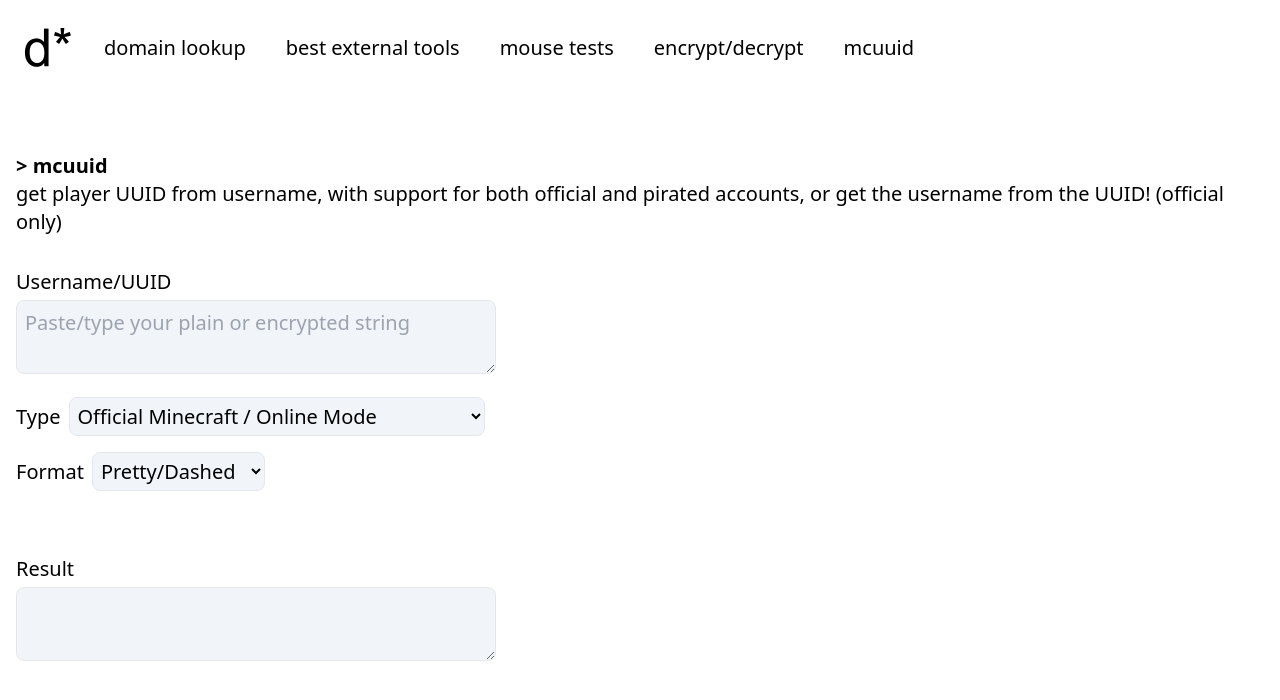
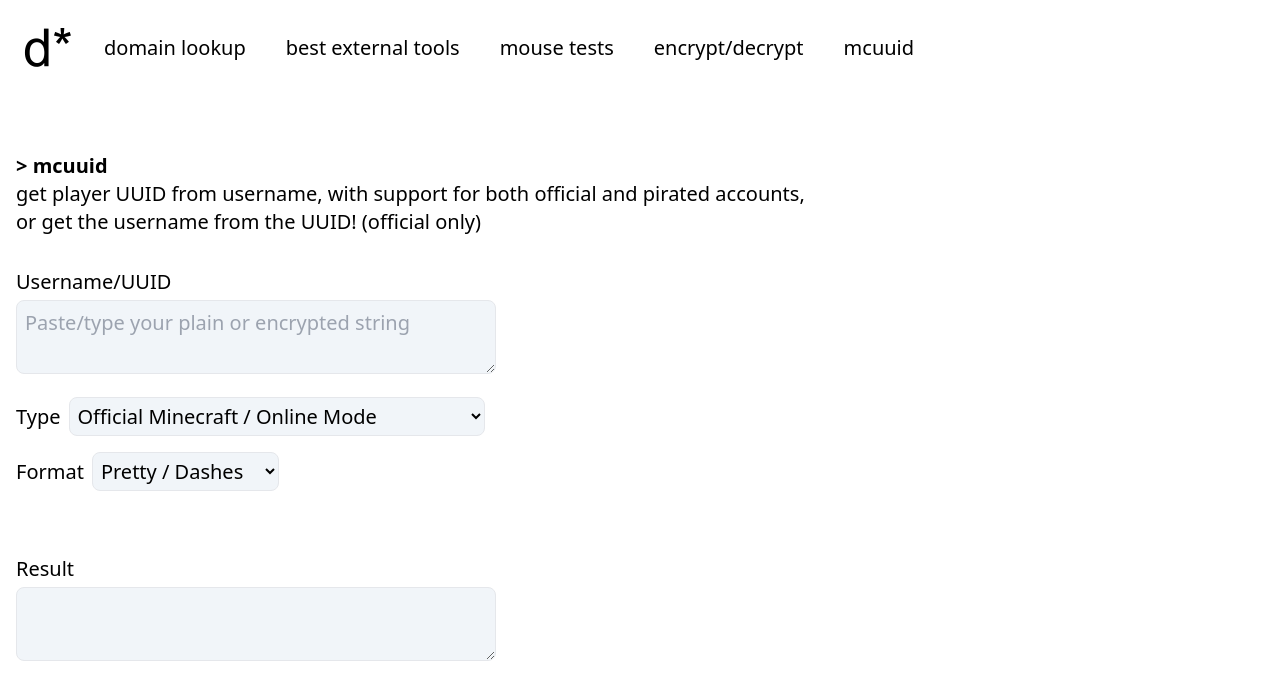
Before and after one commit to qaptivator/domain-stuff, a Nuxt app: page /mcuuid in a window 1280 px wide. Shown: the top 700 px of the page. Built offline with nearby package versions, Linux system fonts and the light colour scheme.

Commit message:
finished mcuuid

```diff
--- a/pages/mcuuid.vue
+++ b/pages/mcuuid.vue
@@ -3,7 +3,7 @@
 		<h1>> mcuuid</h1>
 		<p class="mb-8">
 			get player UUID from username, with support for both official and pirated
-			accounts, or get the username from the UUID! (official only)
+			accounts,<br />or get the username from the UUID! (official only)
 		</p>
 		<div class="mb-4">
 			<p class="mb-1">Username/UUID</p>
@@ -34,8 +34,8 @@
 				v-model="formFormat"
 				class="border p-1 rounded-lg bg-slate-100"
 			>
-				<option value="pretty">Pretty/Dashed</option>
-				<option value="raw">Raw/Undashed</option>
+				<option value="pretty">Pretty / Dashes</option>
+				<option value="raw">Raw / No dashes</option>
 			</select>
 		</div>
 		<div>
@@ -77,6 +77,9 @@
 		formMode() {
 			this.submitForm()
 		},
+		formFormat() {
+			this.submitForm()
+		},
 	},
 	methods: {
 		async submitForm() {
@@ -98,14 +101,14 @@
 
 			this.formResult = result
 		},
-		async fetchGet(url: string): Promise<{ data: any } | undefined> {
+		async fetchGet(url: string): Promise<{ data: any }> {
 			try {
 				const res = await fetch(url)
-				if (!res.ok) return undefined
+				if (!res.ok) return { data: undefined }
 				const data = await res.json()
 				return { data }
 			} catch (e) {
-				return undefined
+				return { data: undefined }
 			}
 		},
 		async convertMcuuid(
@@ -120,23 +123,17 @@
 			if (mode === 'online') {
 				try {
 					// First attempt: Treat input as Username -> Get UUID
-					const res = await axios.get(
-						`https://corsproxy.io/?https://api.mojang.com/users/profiles/minecraft/${nameOrId}`,
-						{
-							transformResponse: (r) => r,
-						}
+					const res = await this.fetchGet(
+						`https://corsproxy.io/?https://api.mojang.com/users/profiles/minecraft/${nameOrId}`
 					)
 					let id = res.data?.id
 
 					// Second attempt: Treat input as UUID -> Get Username
 					if (!id) {
-						const res2 = await axios.get(
+						const res2 = await this.fetchGet(
 							`https://corsproxy.io/?https://sessionserver.mojang.com/session/minecraft/profile/${dedashify(
 								nameOrId
-							)}`,
-							{
-								transformResponse: (r) => r,
-							}
+							)}`
 						)
 						return res2.data?.name || undefined
 					}
```
